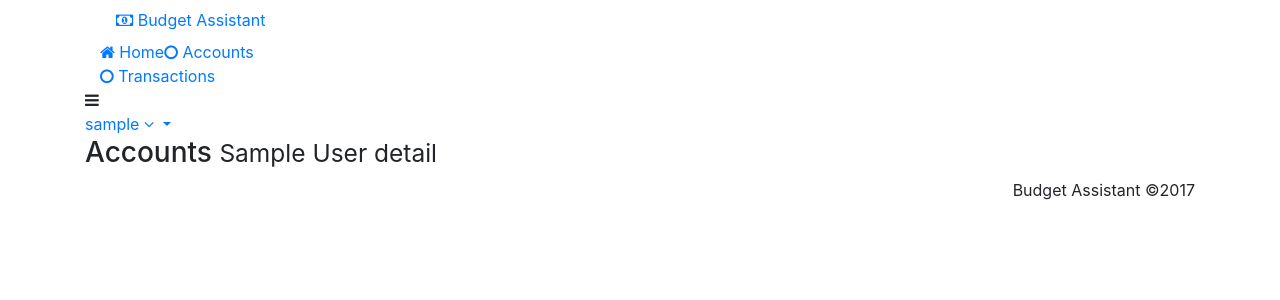
After one commit to python-krasnodar/budget-assistant, a Django app: page /accounts/view/1/ in a window 1280 px wide. The commit adds this page. Shown: the top 300 px of the page. Run offline with Django 3.2, Linux system fonts and the light colour scheme; a user stored in the database is signed in; tables that the repository leaves empty hold one stand-in row (values such as "Sample post"); parts of the project's set-up code (start-up, migrations or seed data) failed here and were passed over; some libraries are stand-ins or nearby versions.

Commit message:
Account detail view

```diff
--- a/apps/accounts/urls.py
+++ b/apps/accounts/urls.py
@@ -1,10 +1,11 @@
 from django.urls.conf import path, include
 
-from apps.accounts.views import AccountListView, AccountCreateView, AccountDeleteView
+from apps.accounts.views import AccountListView, AccountCreateView, AccountDeleteView, AccountDetailView
 
 urlpatterns = [
     path('', AccountListView.as_view(), name='index'),
     path('create/', AccountCreateView.as_view(success_url='/accounts/'), name='create'),
+    path('view/<int:pk>/', AccountDetailView.as_view(), name='view'),
     path('delete/<int:pk>/', AccountDeleteView.as_view(success_url='/accounts/'), name='delete'),
     path('ajax/', include(('apps.accounts.ajax_urls', 'ajax'))),
 ]
--- a/apps/accounts/views.py
+++ b/apps/accounts/views.py
@@ -2,7 +2,7 @@ import json
 
 from django.http import HttpResponse
 from django.views import View
-from django.views.generic import ListView, CreateView, DeleteView
+from django.views.generic import ListView, CreateView, DeleteView, DetailView
 
 from apps.accounts.models import Account, Currency
 
@@ -13,7 +13,18 @@ class AccountListView(ListView):
 
     def get_queryset(self):
         queryset = super(AccountListView, self).get_queryset()
-        queryset.filter(user__exact=self.request.user)
+        queryset = queryset.filter(user__exact=self.request.user)
+
+        return queryset.all()
+
+
+class AccountDetailView(DetailView):
+    template_name = 'accounts/view.html'
+    queryset = Account.objects
+
+    def get_queryset(self):
+        queryset = super(AccountDetailView, self).get_queryset()
+        queryset = queryset.filter(user__exact=self.request.user)
 
         return queryset.all()
 
@@ -33,7 +44,7 @@ class AccountDeleteView(DeleteView):
 
     def get_queryset(self):
         queryset = super(AccountDeleteView, self).get_queryset()
-        queryset.filter(user__exact=self.request.user)
+        queryset = queryset.filter(user__exact=self.request.user)
 
         return queryset.all()
 
--- /dev/null
+++ b/templates/accounts/view.html
@@ -0,0 +1,27 @@
+{% extends 'layouts/gentelella/layout.html' %}
+
+{% block content_header %}
+
+    <div class="page-title">
+        <div class="title_left">
+            <h3>Accounts <small>{{ account.title }} detail</small></h3>
+        </div>
+    </div>
+
+{% endblock %}
+
+{% block content %}
+
+    <div class="x_panel">
+        <div class="x_content">
+            <!-- TODO account info -->
+        </div>
+    </div>
+
+    <div class="x_panel">
+        <div class="x_content">
+            <!-- TODO list of account transactions -->
+        </div>
+    </div>
+
+{% endblock %}
```
Also changed, not shown: templates/accounts/index.html (+4 -3 lines).
